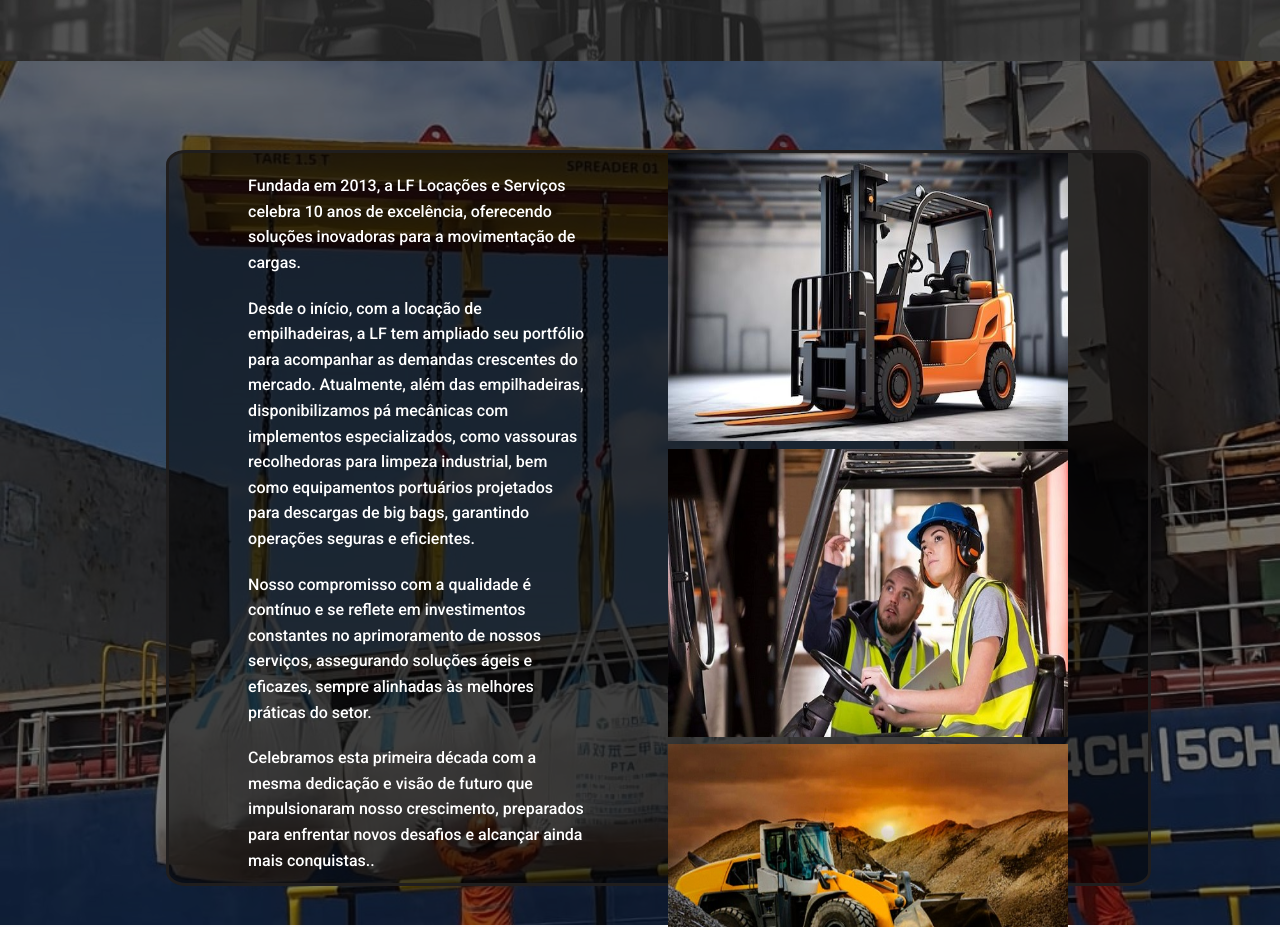
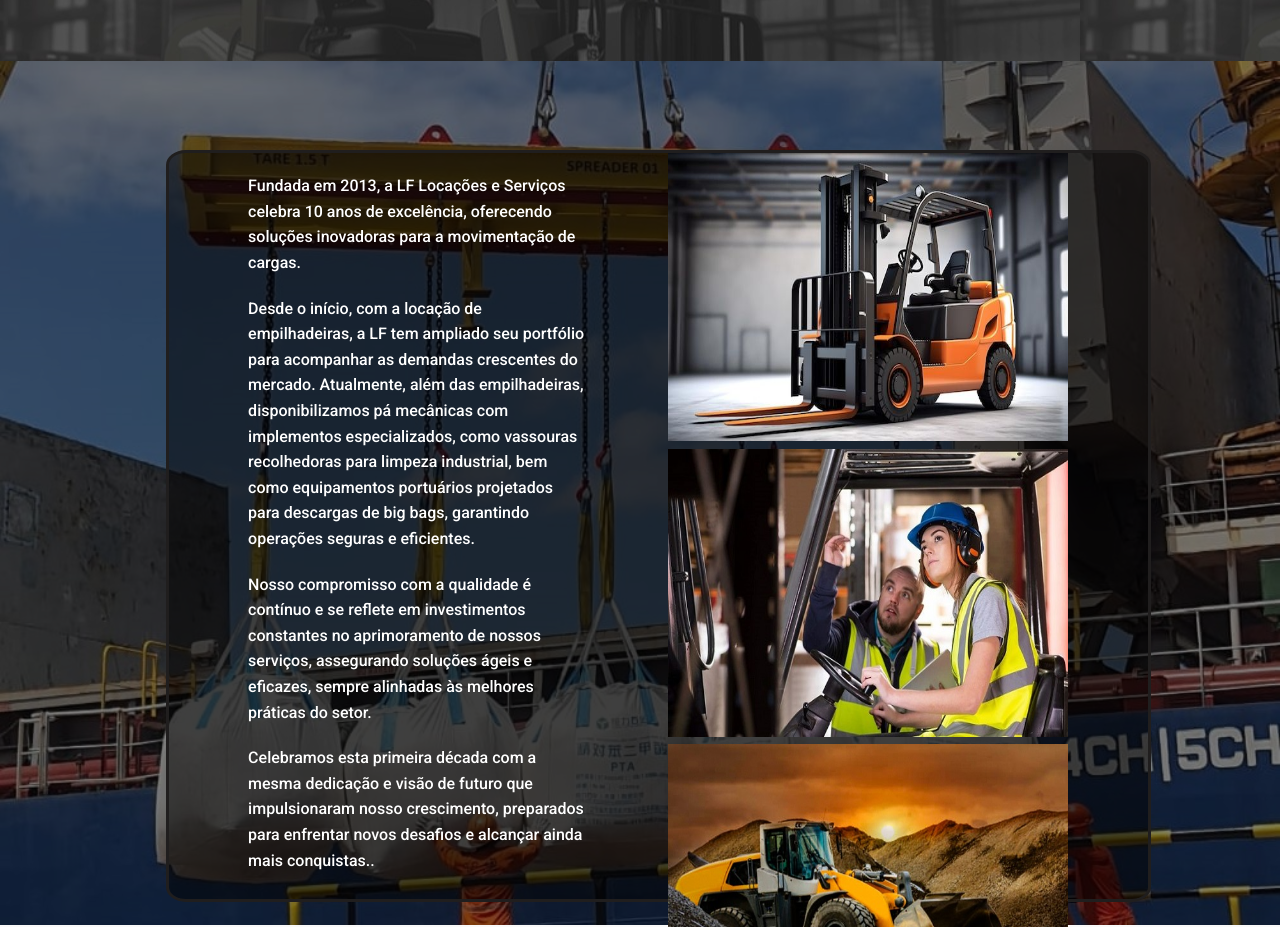
Before and after one commit to ImKanja/Lf-locacoes, a plain HTML site: page Index.html in a window 1280 px wide. Shown: the part 373-1300 px from the top of the page. Drawn offline with Linux system fonts and the light colour scheme.

Commit message:
Update height

```diff
--- a/styles.css
+++ b/styles.css
@@ -105,7 +105,7 @@ nav ul li a {
     flex-direction: row;
     justify-content: space-between;
     width: 95%;
-    height: 46rem;
+    height: 47rem;
     border-radius: 2%;
     border: solid rgb(32, 30, 30);
 }
@@ -139,7 +139,6 @@ nav ul li a {
     height: 60vh;
     width: 45%;
 }
-
 
 .clientes {
     text-align: center;
@@ -272,6 +271,7 @@ form button {
 html {
     scroll-behavior: smooth;
 }
+
 .contato {
     display: flex;
     flex-direction: column;
```
